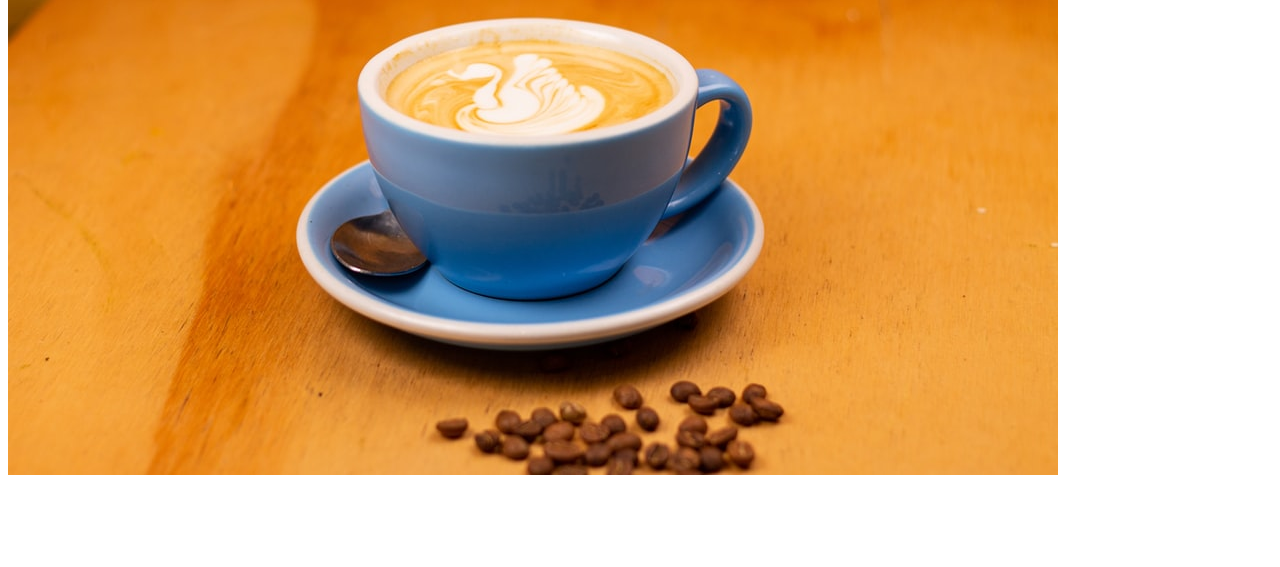
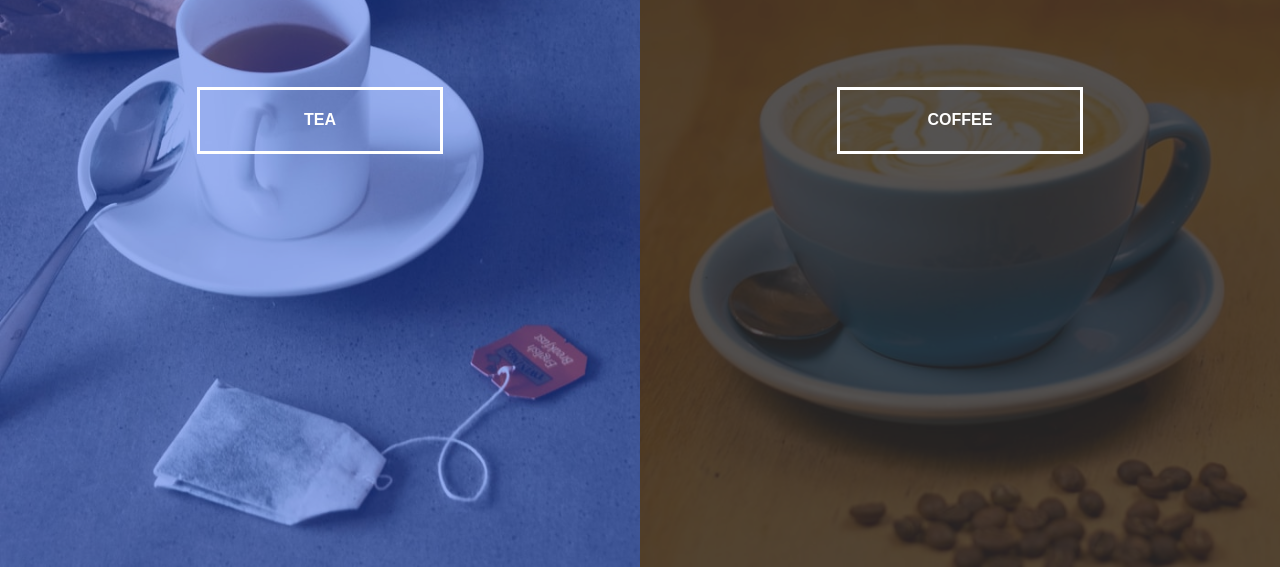
Before and after one commit to kristlittle/10DaysOfCode, a plain HTML site: page 10-Days-Of-Code/Day-10-SplitLanding/index.html in a window 1280 px wide. Shown: the part 233-800 px from the top of the page. Drawn offline with Linux system fonts and the light colour scheme.

Commit message:
updated pages

```diff
--- a/10-Days-Of-Code/Day-10-SplitLanding/app.js
+++ b/10-Days-Of-Code/Day-10-SplitLanding/app.js
@@ -1 +1,21 @@
 //JAVASCRIPT
+
+const left = document.querySelector(".left");
+const right = document.querySelector(".right");
+const container = document.querySelector(".container");
+
+left.addEventListener("mouseenter", () => {
+  container.classList.add("hover-left");
+});
+
+left.addEventListener("mouseleave", () => {
+  container.classList.remove("hover-left");
+});
+
+right.addEventListener("mouseenter", () => {
+  container.classList.add("hover-right");
+});
+
+right.addEventListener("mouseleave", () => {
+  container.classList.remove("hover-right");
+});
--- a/10-Days-Of-Code/Day-10-SplitLanding/index.html
+++ b/10-Days-Of-Code/Day-10-SplitLanding/index.html
@@ -12,14 +12,29 @@
 
     <link rel="stylesheet" href="style.css">
 </head>
-
+<!--
 <body>
     <div class="content">
         <div class="split-left">
+            <img src="./images/tea2.jpg" alt="Tea" class="tea">
+
+            <div class="text">
+                <p class="subtitle"> I'm starting ym day with... </p>
+                <p class="title"> TEA </p>
+
+                <button class="button" id="left-button"> Lets GOOO !!! </button>
+            </div>
+        </div>
+
+        <div class="split-right">
             <img src="./images/coffee.jpg" alt="coffee" class="coffee">
 
-            <div class=""></div>
+            <div class="text">
+                <p class="subtitle"> I'm starting ym day with... </p>
+                <p class="title"> COFFEE </p>
 
+                <button class="button" id="right-button"> Lets GOOO !!! </button>
+            </div>
         </div>
 
 
@@ -28,7 +43,23 @@
 
     <script src="app.js"></script>
 
-</body>
+</body>-->
+
+
+
+<div class="container">
+    <div class="split left">
+      <h1> Start my Day with ... </h1>
+      <a href="#" class="button"> TEA </a>
+    </div>
+
+    <div class="split right">
+      <h1> Start my Day with ... </h1>
+      <a href="#" class="button"> COFFEE </a>
+    </div>
+  </div>
+
+
 </html>
 
 
--- a/10-Days-Of-Code/Day-10-SplitLanding/style.css
+++ b/10-Days-Of-Code/Day-10-SplitLanding/style.css
@@ -1 +1,146 @@
 /* STYLE SHEET */
+
+:root {
+    --container-bg-color: #333;
+    --left-bg-color: rgba(39, 88, 223, 0.473);
+    --left-button-hover-color: rgba(161, 11, 11, 0.3);
+    --right-bg-color: rgba(43, 43, 43, 0.8);
+    --right-button-hover-color: rgba(92, 92, 92, 0.3);
+    --hover-width: 75%;
+    --other-width: 25%;
+    --speed: 1000ms;
+  }
+
+  html, body {
+    padding:0;
+    margin:0;
+    font-family: sans-serif;
+    width: 100%;
+    height: 100%;
+    overflow-x: hidden;
+  }
+
+  h1 {
+    font-size: rem;
+    color: #fff;
+    position: absolute;
+    left: 50%;
+    top: 20%;
+    transform: translateX(-50%);
+    white-space: nowrap;
+  }
+
+  .button {
+    display: block;
+    position: absolute;
+    left: 50%;
+    top: 40%;
+    height: 2.5rem;
+    padding-top: 1.3rem;
+    width: 15rem;
+    text-align: center;
+    color: #fff;
+    border: #fff solid 0.2rem;
+    font-size: 1rem;
+    font-weight: bold;
+    text-transform: uppercase;
+    text-decoration: none;
+    transform: translateX(-50%);
+  }
+
+  .split.left .button:hover {
+    background-color: var(--left-button-hover-color);
+    border-color: var(--left-button-hover-color);
+  }
+
+  .split.right .button:hover {
+    background-color: var(--right-button-hover-color);
+    border-color: var(--right-button-hover-color);
+  }
+
+  .container {
+    position: relative;
+    width: 100%;
+    height: 100%;
+    background: var(--container-bg-color);
+  }
+
+  .split {
+    position: absolute;
+    width: 50%;
+    height: 100%;
+    overflow: hidden;
+  }
+
+  .split.left {
+    left:0;
+    background: url('./images/tea2.jpg') center center no-repeat;
+    background-size: cover;
+  }
+
+  .split.left:before {
+    position:absolute;
+    content: "";
+    width: 100%;
+    height: 100%;
+    background: var(--left-bg-color);
+  }
+
+  .split.right {
+    right:0;
+    background: url('./images/coffee.jpg') center center no-repeat;
+    background-size: cover;
+  }
+
+  .split.right:before {
+    position:absolute;
+    content: "";
+    width: 100%;
+    height: 100%;
+    background: var(--right-bg-color);
+  }
+
+  .split.left, .split.right, .split.right:before, .split.left:before {
+    transition: var(--speed) all ease-in-out;
+  }
+
+  .hover-left .left {
+    width: var(--hover-width);
+  }
+
+  .hover-left .right {
+    width: var(--other-width);
+  }
+
+  .hover-left .right:before {
+    z-index: 2;
+  }
+
+
+  .hover-right .right {
+    width: var(--hover-width);
+  }
+
+  .hover-right .left {
+    width: var(--other-width);
+  }
+
+  .hover-right .left:before {
+    z-index: 2;
+  }
+
+  @media(max-width: 800px) {
+    h1 {
+      font-size: 2rem;
+    }
+
+    .button {
+      width: 12rem;
+    }
+  }
+
+  @media(max-height: 700px) {
+    .button {
+      top: 70%;
+    }
+  }
```
